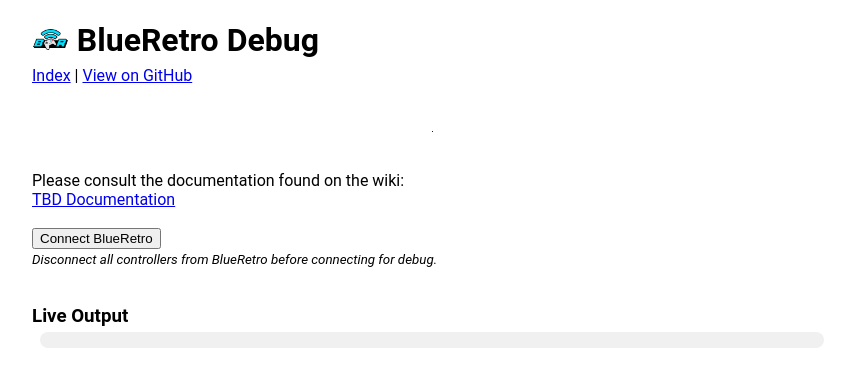
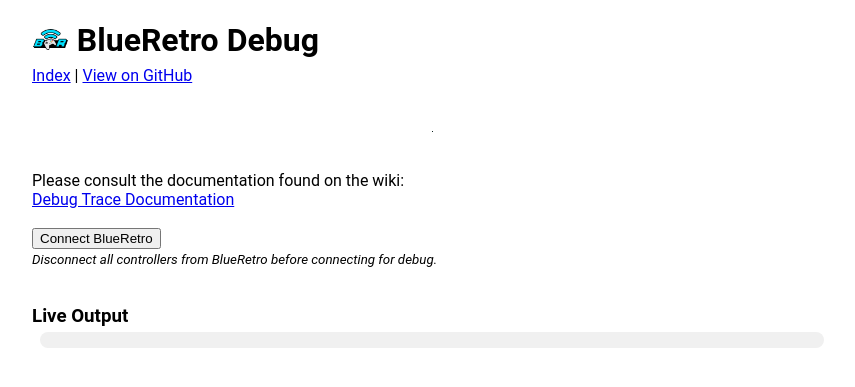
Before and after one commit to darthcloud/BlueRetroWebCfg, a Jekyll site: the page built from debug.html, in a window 1280 px wide. Shown: the top 387 px of the page, without its empty margins (208-1063 px from the left). Built offline with Jekyll 4.4.1, drawn with Linux system fonts in a browser that asks for light colours.

Commit message:
Add link to doc for debug

```diff
--- a/debug.html
+++ b/debug.html
@@ -9,7 +9,7 @@
 <p align="center"><a href="https://blueretro.com/products/brx"><img src="brx_banner.png"/></a></p><br>
 
 Please consult the documentation found on the wiki:<br>
-<a href="https://github.com/darthcloud/BlueRetro/wiki/" target="_blank">TBD Documentation</a><br><br>
+<a href="https://github.com/darthcloud/BlueRetroWiki/blob/master/Debug-trace.md" target="_blank">Debug Trace Documentation</a><br><br>
 
 <!-- Base on https://www.html5rocks.com/en/tutorials/file/dndfiles// -->
 <div id="divBtConn">
```
